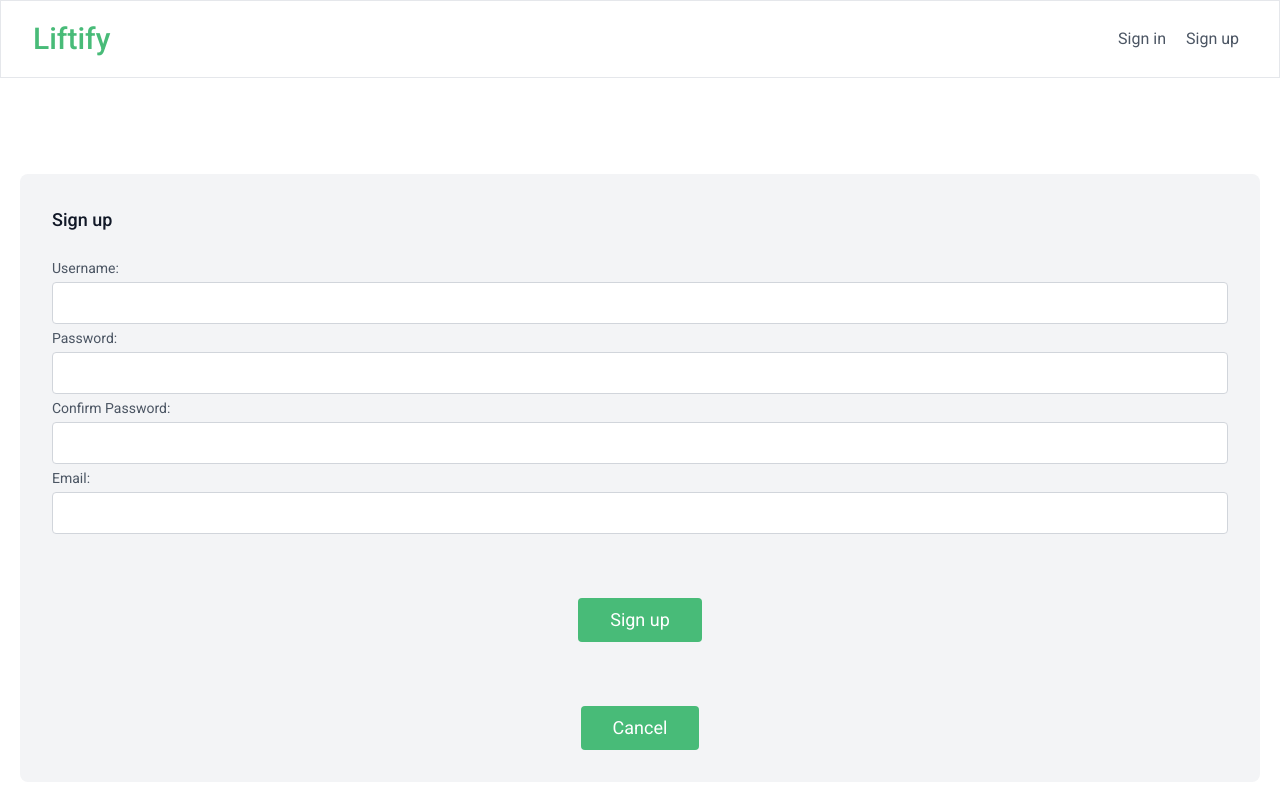
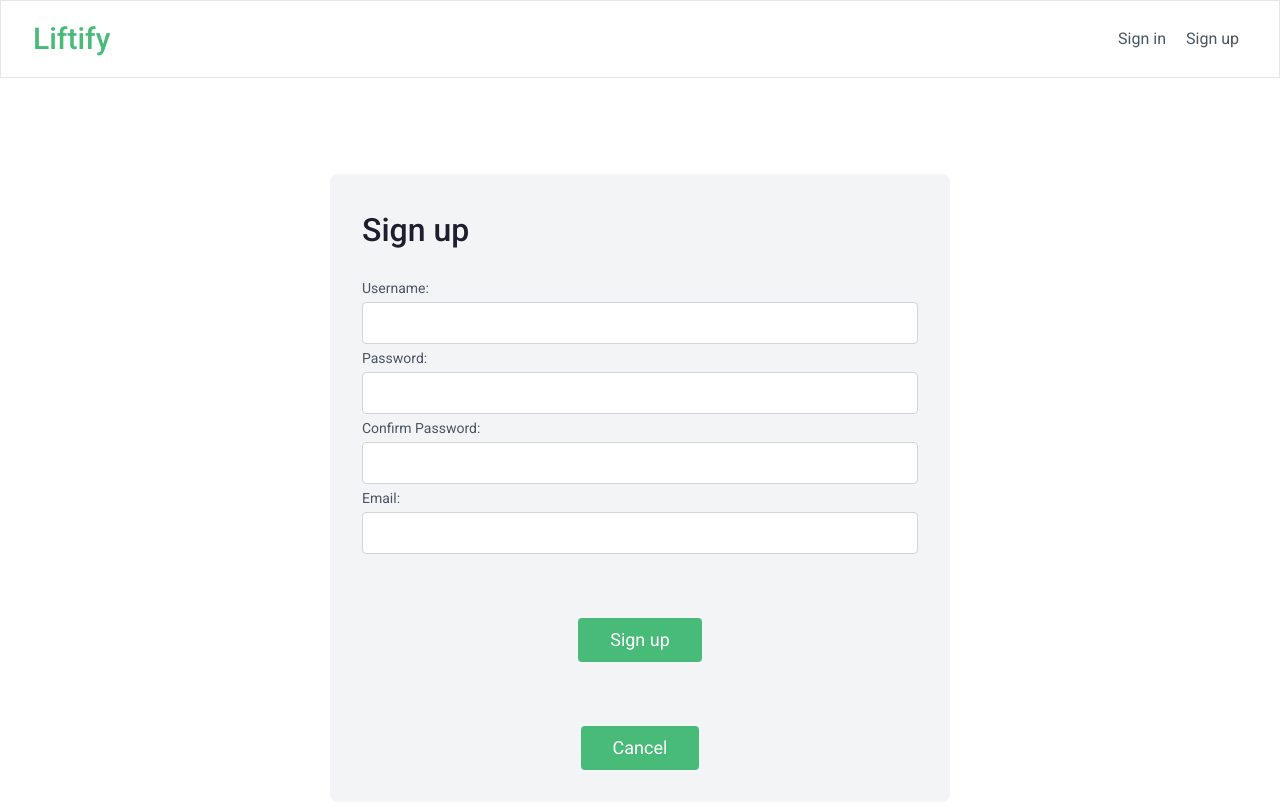
Before and after one commit to sreyesg/liftify-front-end, a React (Vite) app: page /signup in a window 1280 px wide. Shown: the top 808 px of the page. Built offline with nearby package versions, Linux system fonts and the light colour scheme; no server answers.

Commit message:
Refactor forms css

```diff
--- a/src/components/RoutineForm/RoutineForm.jsx
+++ b/src/components/RoutineForm/RoutineForm.jsx
@@ -35,7 +35,7 @@ const RoutineForm = (props) => {
 
     return (
         <section>
-            <div className="container px-5 py-24 mx-auto flex flex-wrap items-center">
+            <div className="container px-5 py-24 flex flex-wrap items-center justify-center">
                 <div className="form-div">
 
                     <form onSubmit={handlesubmit}>
--- a/src/components/SignupForm/SignUpForm.jsx
+++ b/src/components/SignupForm/SignUpForm.jsx
@@ -44,10 +44,10 @@ const SignupForm = (props) => {
     }
     return(
         <section className="text-gray-600 font-body">
-            <div className="container px-5 py-24 mx-auto flex flex-wrap items-center">
-                <div className="bg-gray-100 rounded-lg p-8 flex flex-col md:ml-auto w-full mt-10 md:mt-0">
+            <div className="container px-5 py-24 justify-center flex flex-wrap items-center">
+                <div className="bg-gray-100 rounded-lg p-8 flex flex-col w-1/2 mt-10 md:mt-0">
 
-                <h1 className="text-gray-900 text-lg font-medium title-font mb-5">Sign up</h1>
+                <h1 className="text-[#1e1e2e] text-[2rem] font-medium title-font mb-5">Sign up</h1>
                 <form onSubmit={handleSubmit} >
                     <label htmlFor="username" className="form-label">Username:</label>
                     <input
--- a/src/components/signinForm/SigninForm.jsx
+++ b/src/components/signinForm/SigninForm.jsx
@@ -36,8 +36,8 @@ const signinForm = (props) => {
 
     return (
         <section className="text-gray-600 font-body">
-            <div className="container px-5 py-24 mx-auto flex flex-wrap items-center">
-                <div className="bg-gray-100 rounded-lg p-8 flex flex-col md:ml-auto w-full mt-10 md:mt-0">
+            <div className="container px-5 py-24 justify-center flex flex-wrap items-center">
+                <div className="bg-gray-100 rounded-lg p-8 flex flex-col w-1/2 mt-10 md:mt-0">
                     <h1 className="text-gray-900 text-lg font-medium title-font mb-5">Log In</h1>
 
                     <form onSubmit={handleSubmit}>
--- a/src/index.css
+++ b/src/index.css
@@ -2,7 +2,7 @@
 @tailwind components;
 @tailwind utilities;
 
-
+@layer base {
   body {
     @apply font-body
 
@@ -13,6 +13,9 @@ h2 {
   button {
     @apply flex mx-auto mt-16 text-white bg-primary border-0 py-2 px-8 focus:outline-none hover:bg-secondary rounded text-lg
   }
+
+}
+
 .form-label {
   @apply leading-7 text-sm text-gray-600
 }
@@ -20,7 +23,7 @@ button {
   @apply w-full bg-white rounded border border-gray-300 focus:border-indigo-500 focus:ring-2 focus:ring-indigo-200 text-base outline-none text-gray-700 py-1 px-3 leading-8 transition-colors duration-200 ease-in-out
 }
 .form-div {
-  @apply bg-gray-100 rounded-lg p-8 flex flex-col md:ml-auto w-full mt-10 md:mt-0
+  @apply bg-gray-100 rounded-lg p-8 flex flex-col w-1/4 mt-10 md:mt-0
 }
 
 /*
```
Lines whose indentation alone changed are shown as unchanged.
